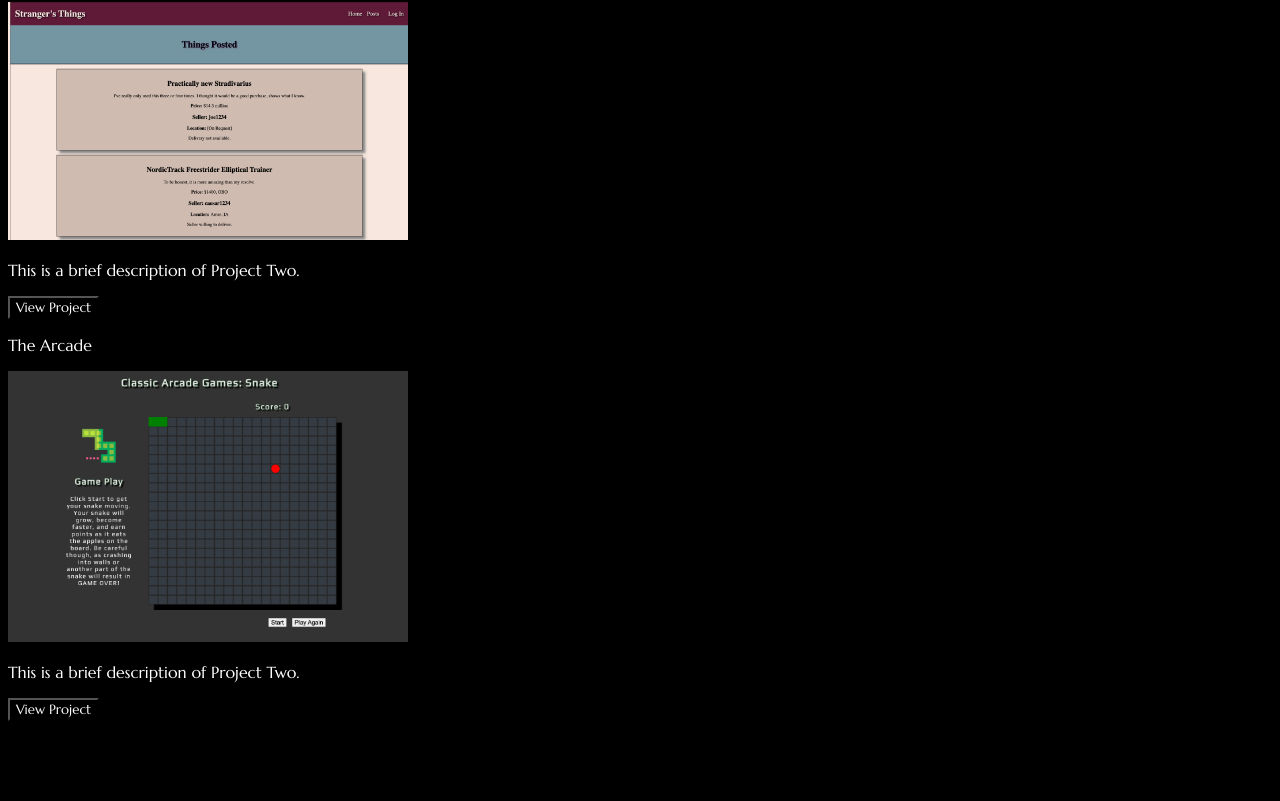
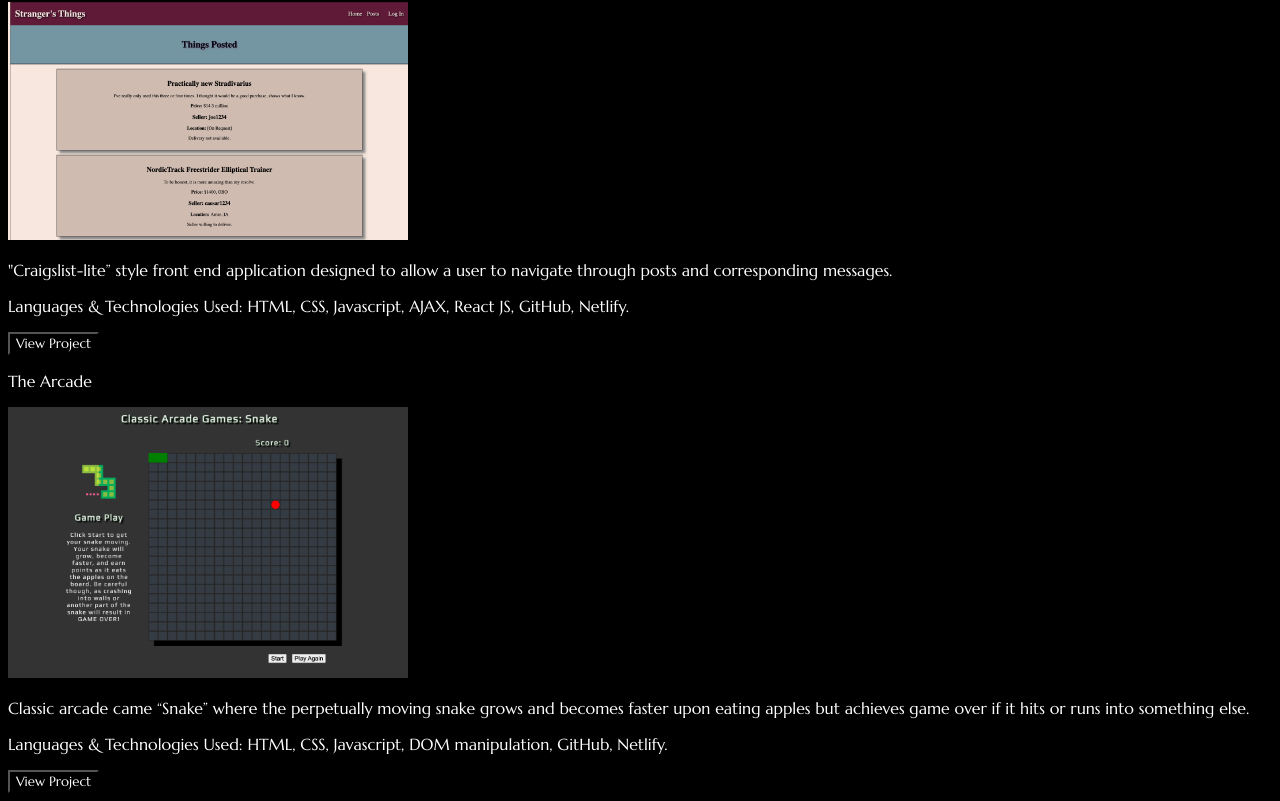
Before and after one commit to bcallus/Brittany-Callus_Personal-Site, a React (Create React App) app: page /projects in a window 1280 px wide. Shown: the part 545-1346 px from the top of the page. Before the commit the page ends 1274 px from the top, so only its background shows below. Built offline with nearby package versions, Linux system fonts and the light colour scheme.

Commit message:
project data added

```diff
--- a/src/data/projectsData.js
+++ b/src/data/projectsData.js
@@ -1,6 +1,6 @@
-import CoffeeTea_Project from '../assets/CoffeeTea_Project.png';
-import StrangersThings_Project from '../assets/StrangersThings_Project.png';
-import TheArcade_Project from '../assets/TheArcade_Project.png';
+import CoffeeTea_Project from "../assets/CoffeeTea_Project.png";
+import StrangersThings_Project from "../assets/StrangersThings_Project.png";
+import TheArcade_Project from "../assets/TheArcade_Project.png";
 
 const projectData = [
   {
@@ -10,19 +10,25 @@ const projectData = [
     description:
       "Coffee & Tea is a basic e-commerce web application that allows any user to browse and/or purchase from a variety of high quality coffee and teas. Additional capabilities open up to registered users, and site maintenance capabilities do exist but are restricted to administrator access only.",
     techStack:
-      "Languages & Technologies Used: HTML, CSS, Javascript, Node, NPM, SQL, PostgreSQL, React JS, Express JS, Git, GitHub Projects, Slack, Zoom, Discord",
+      "Languages & Technologies Used: HTML, CSS, Javascript, Node, NPM, SQL, PostgreSQL, React JS, Express JS, Git, GitHub Projects, Slack, Zoom, Discord"
   },
   {
     id: 2,
     name: "Stranger's Things",
     img: StrangersThings_Project,
-    description: "This is a brief description of Project Two.",
+    description:
+      '"Craigslist-lite” style front end application designed to allow a user to navigate through posts and corresponding messages.',
+    techStack:
+      "Languages & Technologies Used: HTML, CSS, Javascript, AJAX, React JS, GitHub, Netlify."
   },
   {
     id: 3,
     name: "The Arcade",
     img: TheArcade_Project,
-    description: "This is a brief description of Project Two.",
+    description:
+      "Classic arcade came “Snake” where the perpetually moving snake grows and becomes faster upon eating apples but achieves game over if it hits or runs into something else.",
+    techStack:
+      "Languages & Technologies Used: HTML, CSS, Javascript, DOM manipulation, GitHub, Netlify.",
   },
 ];
 
```
